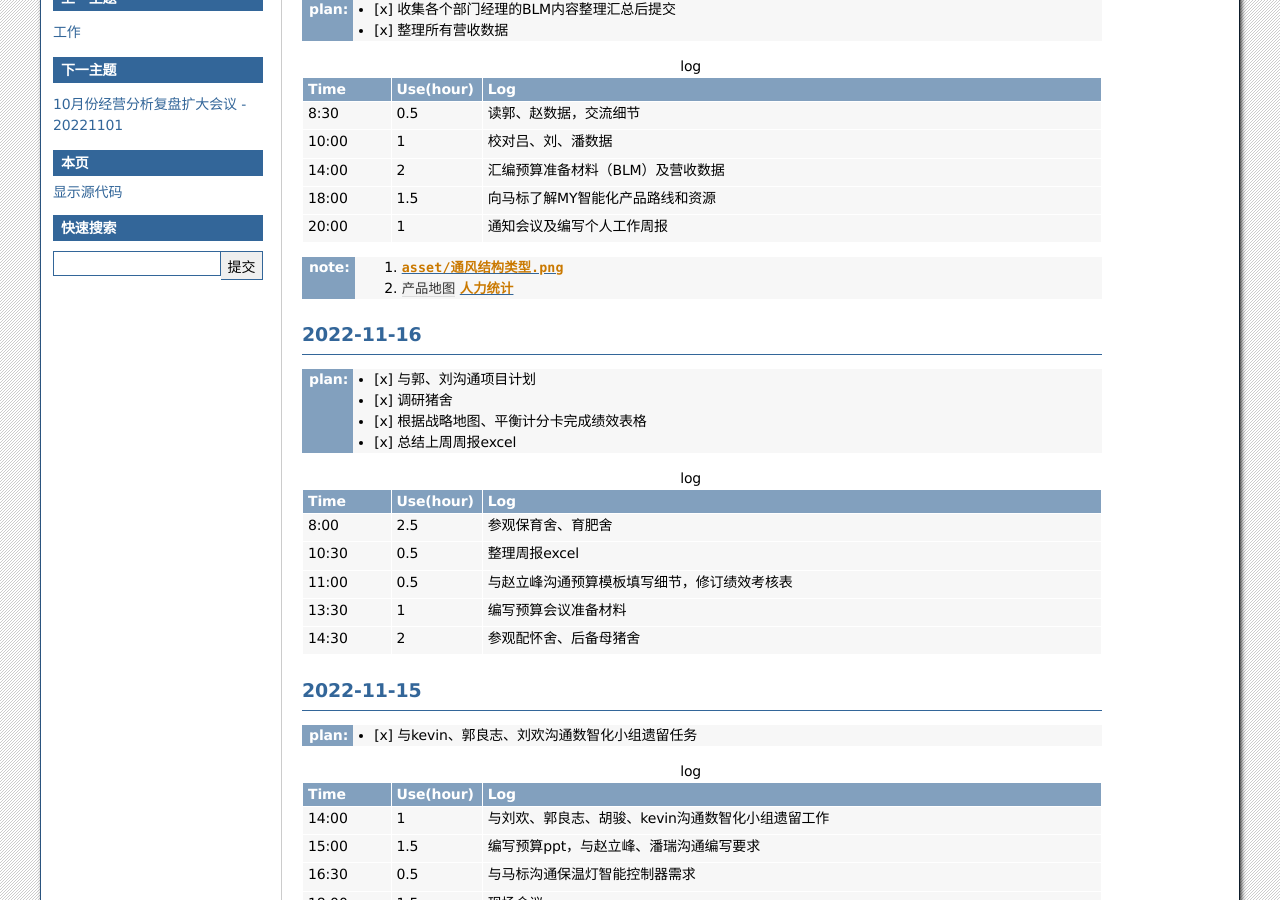
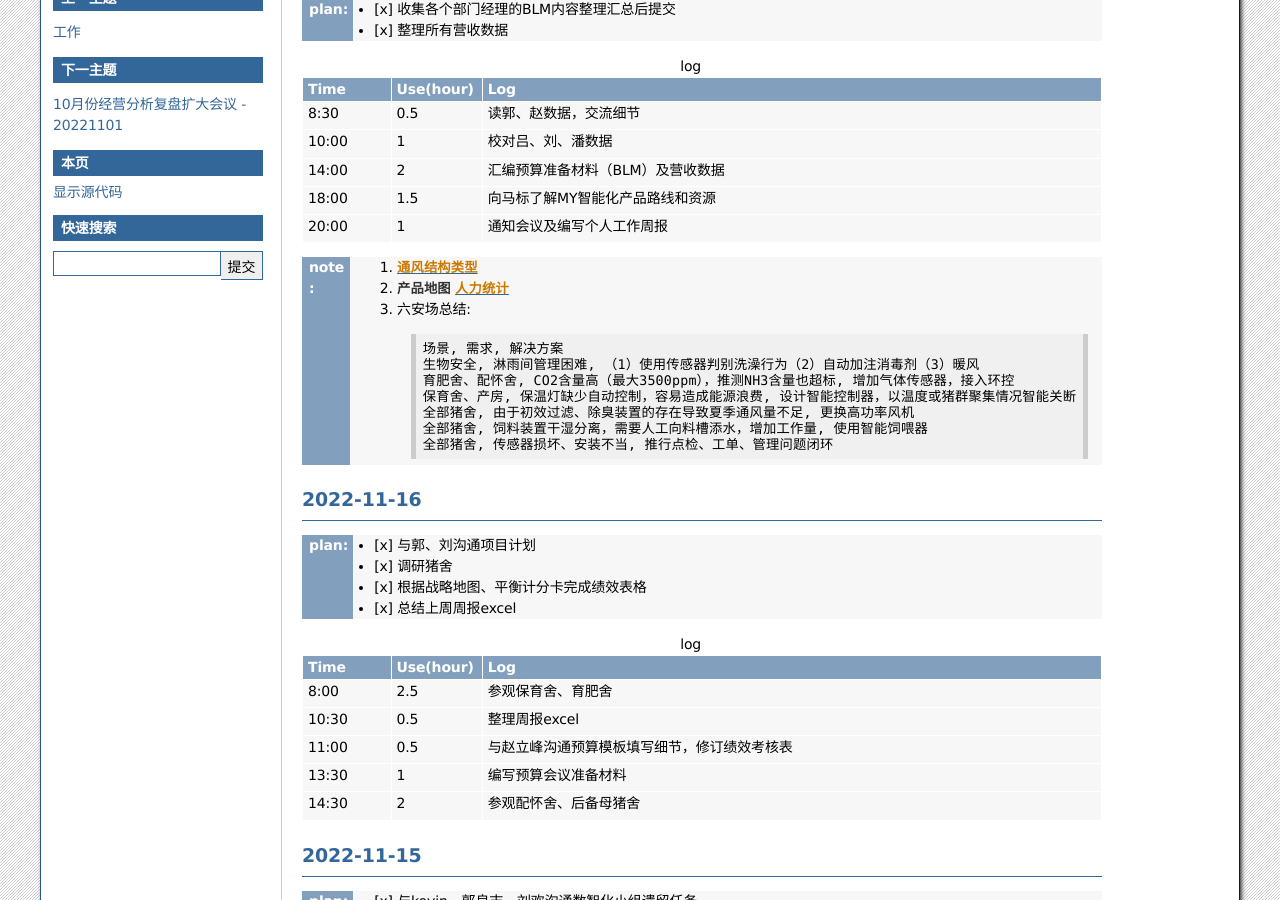
Before and after one commit to cruiurc/cruiurc.github.io, a Sphinx documentation site: the page built from source/work/sj/sj.rst, in a window 1280 px wide and 900 px high, scrolled down 531 px. Built offline with Sphinx 7.4.7, drawn with Linux system fonts in a browser that asks for light colours; cross-references to code outside the pages are shown as plain code.

Commit message:
20221117 work

```diff
--- a/source/work/sj/sj.rst
+++ b/source/work/sj/sj.rst
@@ -43,8 +43,17 @@ TODO
    20:00, 1, 通知会议及编写个人工作周报
 
 :note:
-   1. :download:`asset/通风结构类型.png`
-   2. :img:`产品地图 <asset/MY产品地图.png>` :download:`人力统计 <asset/MY人力统计.png>`
+   1. :download:`通风结构类型 <asset/通风结构类型.png>`
+   2. :download:`产品地图 <asset/MY产品地图.png>` :download:`人力统计 <asset/MY人力统计.png>`
+   3. 六安场总结::
+
+         场景, 需求, 解决方案
+         生物安全, 淋雨间管理困难, （1）使用传感器判别洗澡行为（2）自动加注消毒剂（3）暖风
+         育肥舍、配怀舍, CO2含量高（最大3500ppm），推测NH3含量也超标, 增加气体传感器，接入环控
+         保育舍、产房, 保温灯缺少自动控制，容易造成能源浪费, 设计智能控制器，以温度或猪群聚集情况智能关断
+         全部猪舍, 由于初效过滤、除臭装置的存在导致夏季通风量不足, 更换高功率风机
+         全部猪舍, 饲料装置干湿分离，需要人工向料槽添水，增加工作量, 使用智能饲喂器
+         全部猪舍, 传感器损坏、安装不当, 推行点检、工单、管理问题闭环
 
 2022-11-16
 -----------
```
